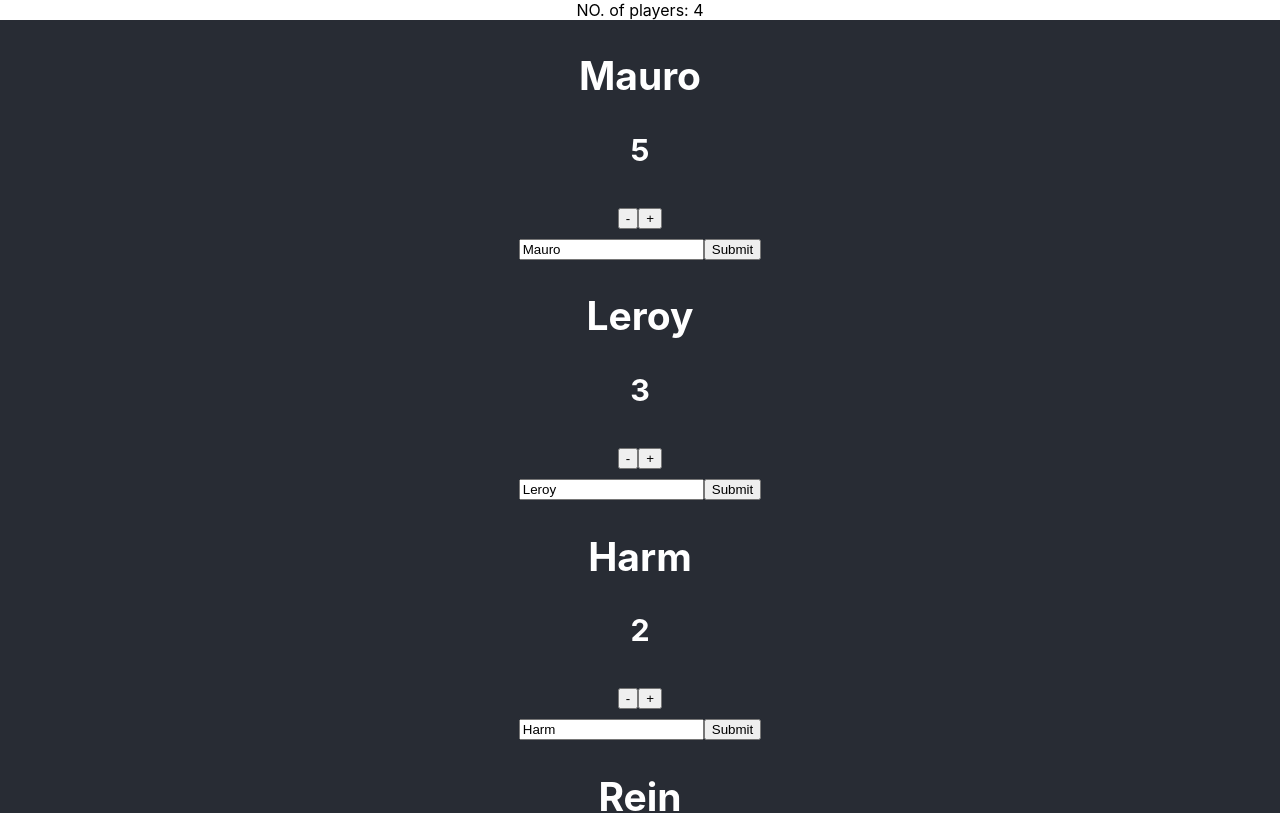
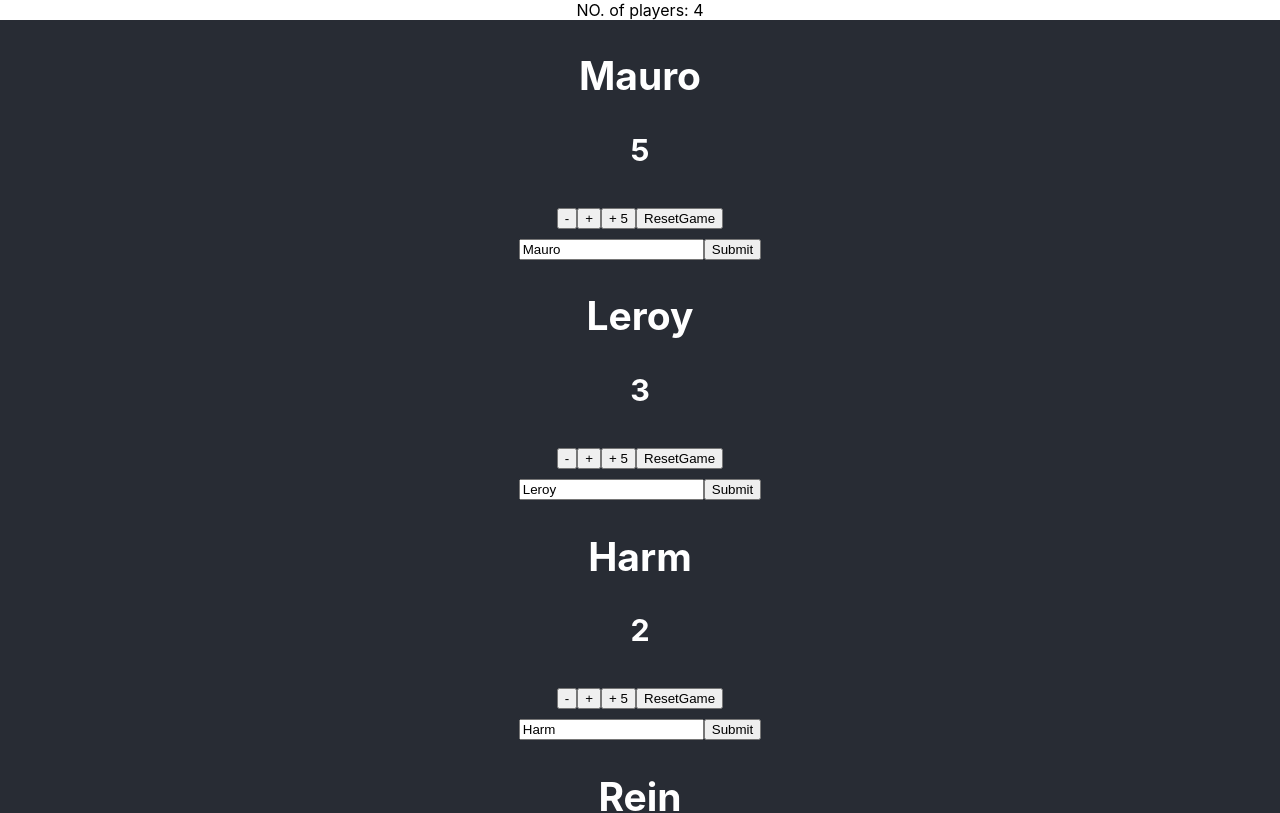
Before and after one commit to Reinoptland/cb-props-example, a React (Create React App) app: page / in a window 1280 px wide. Shown: the top 813 px of the page. Built offline with nearby package versions, Linux system fonts and the light colour scheme.

Commit message:
Make more components and pass things through context

```diff
--- a/src/App.js
+++ b/src/App.js
@@ -3,6 +3,7 @@ import "./App.css";
 import Player from "./components/Player";
 import { useState, createContext } from "react";
 import PlayerCounter from "./components/PlayerCounter";
+import ResetGame from "./components/ResetGame";
 
 export const GameContext = createContext();
 
@@ -36,6 +37,11 @@ function App() {
     setPlayers(updatedPlayers);
   }
 
+  function resetGame() {
+    const updatedPlayers = players.map((player) => ({ ...player, score: 0 }));
+    setPlayers(updatedPlayers);
+  }
+
   const sortedPlayers = players.sort((playerA, playerB) => {
     return playerB.score - playerA.score;
   });
@@ -46,6 +52,7 @@ function App() {
         players: players,
         changeScore: changeScore,
         changeName: changeName,
+        resetGame: resetGame,
       }}
     >
       <div className="App">
@@ -62,6 +69,7 @@ function App() {
             );
           })}
         </header>
+        <ResetGame />
       </div>
     </GameContext.Provider>
   );
--- a/src/components/Player.js
+++ b/src/components/Player.js
@@ -1,5 +1,7 @@
 import { useContext, useState } from "react";
 import { GameContext } from "../App";
+import ResetGame from "./ResetGame";
+import ScoreButton from "./ScoreButton";
 
 export default function Player(props) {
   const [editMode, setEditMode] = useState(true);
@@ -10,8 +12,16 @@ export default function Player(props) {
       <h2>{props.name}</h2>
       <h3>{props.score}</h3>
       <div>
-        <button onClick={() => changeScore(props.id, -1)}>-</button>
-        <button onClick={() => changeScore(props.id, 1)}>+</button>
+        <ScoreButton number={-1} playerId={props.id}>
+          -
+        </ScoreButton>
+        <ScoreButton number={1} playerId={props.id}>
+          +
+        </ScoreButton>
+        <ScoreButton number={5} playerId={props.id}>
+          + 5
+        </ScoreButton>
+        <ResetGame />
       </div>
       {editMode && (
         <input
--- /dev/null
+++ b/src/components/ResetGame.js
@@ -0,0 +1,7 @@
+import React, { useContext } from "react";
+import { GameContext } from "../App";
+
+export default function ResetGame() {
+  const { resetGame } = useContext(GameContext);
+  return <button onClick={resetGame}>ResetGame</button>;
+}
--- /dev/null
+++ b/src/components/ScoreButton.js
@@ -0,0 +1,12 @@
+import React, { useContext } from "react";
+import { GameContext } from "../App";
+
+export default function ScoreButton(props) {
+  const { changeScore } = useContext(GameContext);
+
+  return (
+    <button onClick={() => changeScore(props.playerId, props.number)}>
+      {props.children}
+    </button>
+  );
+}
```
